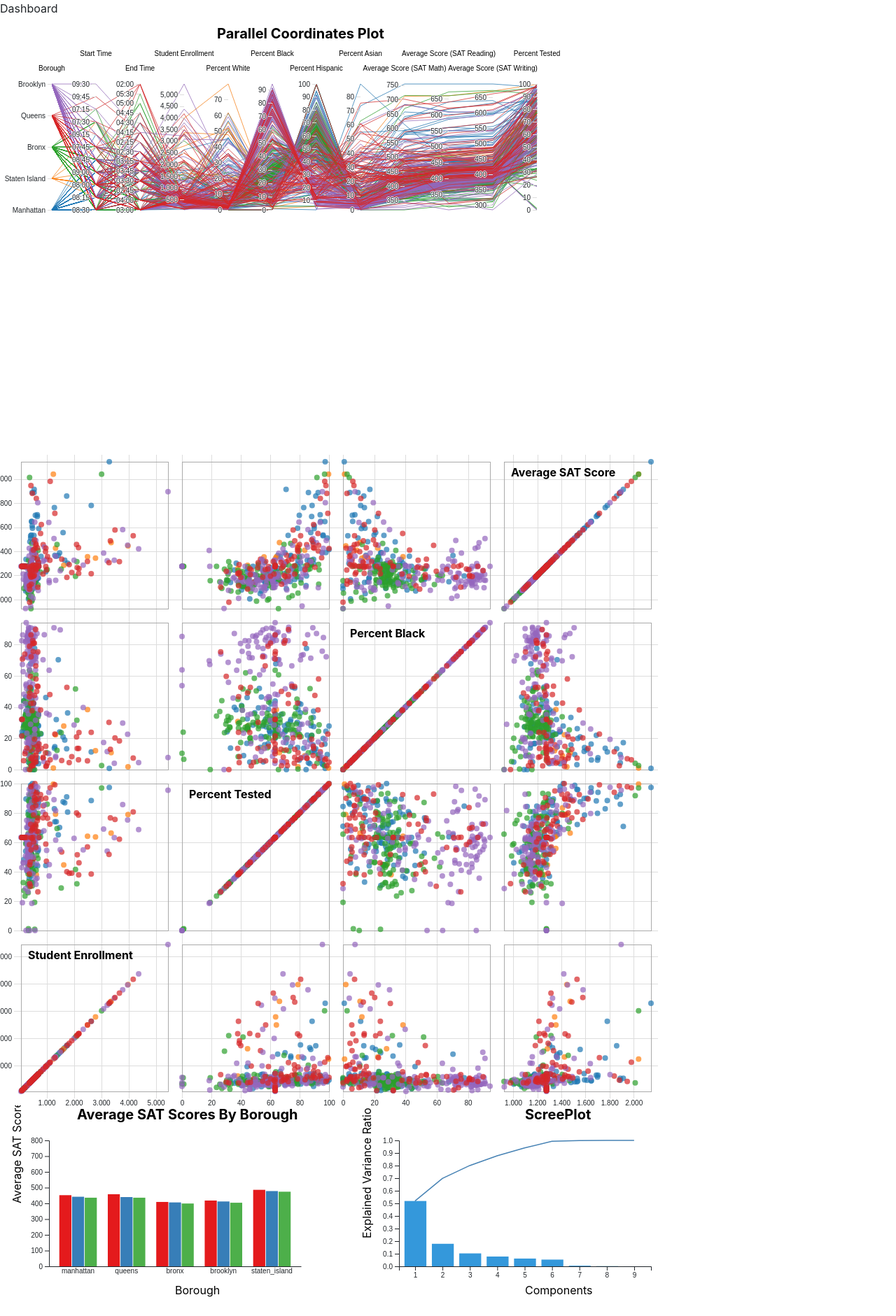
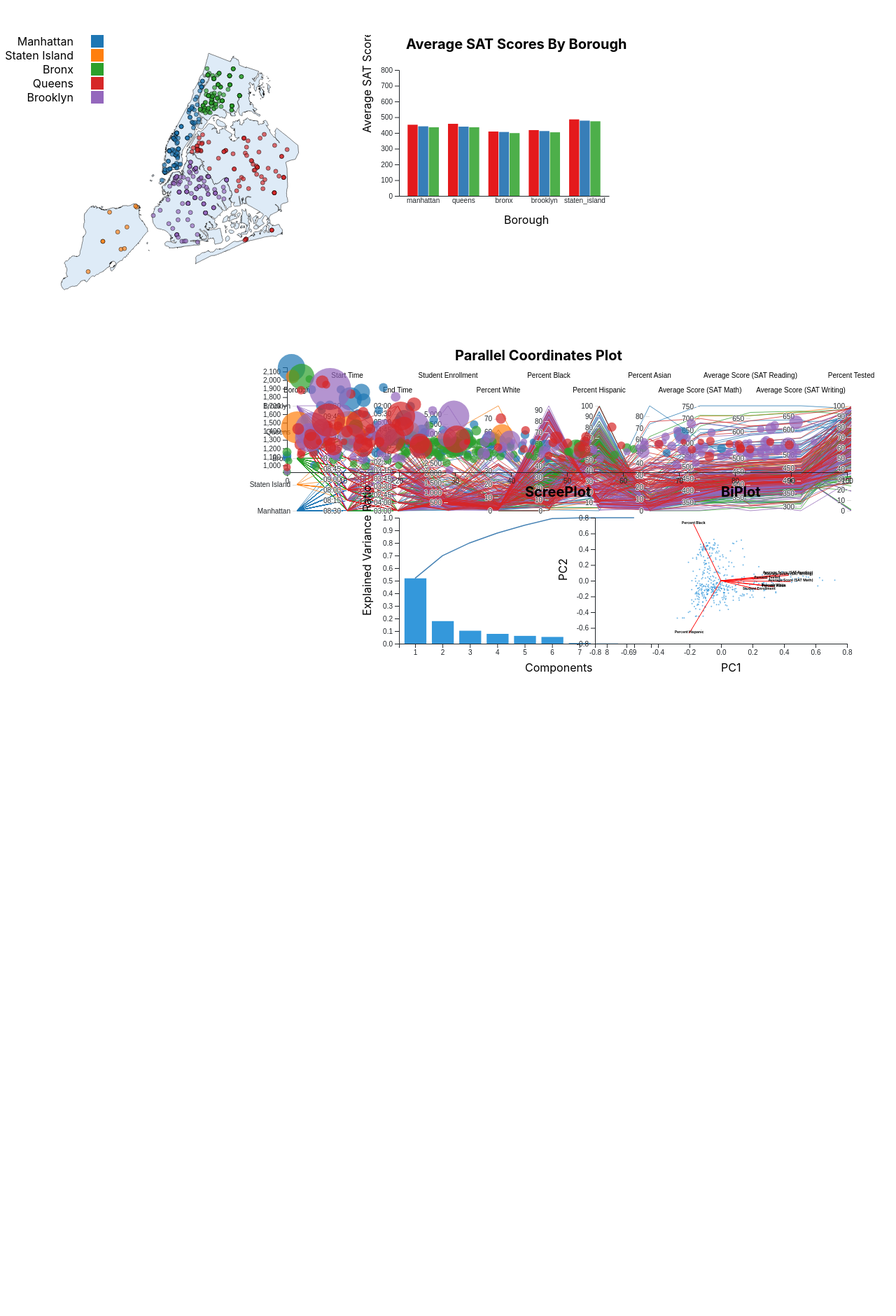
Before and after one commit to rebeccaHassett/CSE564_FinalProject, a Flask app: page / in a window 1280 px wide. Shown: the top 1881 px of the page at 70% size. After the commit the page ends 964 px from the top, so only its background shows below. Run offline with Flask 2, Linux system fonts and the light colour scheme; some libraries are stand-ins or nearby versions.

Commit message:
Add Bubble Chart and Intial Brushing for Bubble Chart

```diff
--- a/static/barchart.js
+++ b/static/barchart.js
@@ -1,9 +1,13 @@
 function drawBarChart(data) {
+  var width = 300;
+
   data["columns"] = ["borough", "SAT Math", "SAT Reading", "SAT Writing"];
 
   var svg = d3
     .select("body")
     .append("svg")
+                  .style("position", "relative")
+    .style("bottom", "50px")
     .attr("width", width + margin.left + margin.right)
     .attr("height", height + margin.top + margin.bottom)
     .append("g")
--- a/static/biplot.js
+++ b/static/biplot.js
@@ -1,10 +1,12 @@
 function drawBiPlot(data) {
     const { eigenvector, pca_data,attribute } = data;
-    var svg = d3
-      .select("body")
+    var svg = d3.select("body")
       .append("svg")
       .attr("width", width + margin.left + margin.right)
       .attr("height", height + margin.top + margin.bottom)
+                    .style("position", "relative")
+            .style("bottom", "350px")
+        .style("float", "right")
       .append("g")
       .attr("transform", "translate(" + margin.left + "," + margin.top + ")");
     var pc1 = eigenvector[0];
--- a/static/index.js
+++ b/static/index.js
@@ -1,11 +1,11 @@
 axios.get("http://127.0.0.1:5000/api").then(function ({data}) {
     // add function calls here and implement functions below this axios function.
+    var mapElements = drawMap(data.borough_data, data.location_data);
     var graphElements = drawParallelCoordinates(data.parallel_coords_data, data.column_names);
     drawScatterplotMatrix(data.scatterplotmatrix_data);
     drawBarChart(data.bar_plot_data);
     drawScreePlot(data);
     drawBiPlot(data);
-    var mapElements = drawMap(data.borough_data, data.location_data);
 
     var extents = data.column_names.map(function (p) {
         return [0, 0];
@@ -136,4 +136,7 @@ axios.get("http://127.0.0.1:5000/api").then(function ({data}) {
 var margin = {top: 50, right: 70, bottom: 70, left: 70},
     width = 500 - margin.left - margin.right,
     height = 300 - margin.top - margin.bottom,
-    parallelCoordsWidth = 960 - margin.left - margin.right;
+    parallelCoordsWidth = 940,
+    parallelCoordsHeight = 150,
+    mapCoordsWidth = 500 - margin.left - margin.right,
+    mapCoordsHeight = 500;
--- a/static/map.js
+++ b/static/map.js
@@ -4,13 +4,13 @@ function drawMap(boroughs, locations) {
     var svg = d3
         .select("body")
         .append("svg")
-        .attr("width", parallelCoordsWidth + margin.left + margin.right)
-        .attr("height", height + margin.top + margin.bottom)
+        .attr("width", mapCoordsWidth + margin.left + margin.right)
+        .attr("height", mapCoordsHeight)
         .append("g")
-        .attr("transform", "translate(" + 10 + "," + (margin.top + 30) + ")");
+        .attr("transform", "translate(" + -200 + "," + (margin.top + -50) + ")");
 
     var projection = d3.geoMercator() // mercator makes it easy to center on specific lat/long
-        .scale(50000)
+        .scale(35000)
         .center([-73.94, 40.70]); // long, lat of NYC
 
     var pathGenerator = d3.geoPath()
@@ -108,14 +108,14 @@ function drawMap(boroughs, locations) {
 
         // draw legend colored rectangles
         legends.append("rect")
-            .attr("x", legendWidth - 18)
+            .attr("x", legendWidth + 50)
             .attr("width", 18)
             .attr("height", 18)
             .style("fill", colorScale);
 
         // draw legend text
         legends.append("text")
-            .attr("x", legendWidth - 24)
+            .attr("x", legendWidth + 25)
             .attr("y", 9)
             .attr("dy", ".35em")
             .style("text-anchor", "end")
--- a/static/parallelcoordinates.js
+++ b/static/parallelcoordinates.js
@@ -1,11 +1,13 @@
 function drawParallelCoordinates(data, dimensions) {
+    var height = parallelCoordsHeight;
     var colors = d3.scaleOrdinal(d3.schemeCategory10);
 
     var svg = d3
         .select("body")
         .append("svg")
-        .attr("width", parallelCoordsWidth + margin.left + margin.right)
+        .attr("width", parallelCoordsWidth)
         .attr("height", height + margin.top + margin.bottom)
+        .style("float", "right")
         .append("g")
         .attr("transform", "translate(" + 10 + "," + (margin.top + 30) + ")");
 
--- a/static/scatterplotmatrix.js
+++ b/static/scatterplotmatrix.js
@@ -1,166 +1,152 @@
 function drawScatterplotMatrix(data) {
-    var svg = d3
-        .select("body")
+    var width = 800;
+    var height = 150;
+// append the svg object to the body of the page
+    var svg = d3.select("body")
         .append("svg")
-        .attr("width", 300 + margin.left + margin.right)
+        .attr("width", width + margin.left + margin.right)
         .attr("height", height + margin.top + margin.bottom)
+        .style("float", "right")
+        .style("position", "relative")
+        .style("bottom", "295px")
         .append("g")
-        .attr("transform", "translate(" + margin.left + "," + (margin.top + 30) + ")");
+        .attr("transform",
+            "translate(" + margin.left + "," + margin.top + ")");
 
-    var size = 230,
-    padding = 20;
+    // Add X axis
+    var x = d3.scaleLinear()
+        .domain([0, 100])
+        .range([0, width]);
+    svg.append("g")
+        .attr("transform", "translate(0," + height + ")")
+        .call(d3.axisBottom(x));
 
-    var x = d3.scaleLinear()
-        .range([padding / 2, size - padding / 2]);
+    // Add Y axis
+    var y = d3.scaleLinear()
+        .domain([920, 2150])
+        .range([height, 0]);
+    svg.append("g")
+        .call(d3.axisLeft(y));
 
-    var y = d3.scaleLinear()
-        .range([size - padding / 2, padding / 2]);
+    // Add a scale for bubble size
+    var z = d3.scaleLinear()
+        .domain([65, 7500])
+        .range([4, 40]);
 
-    var xAxis = d3.axisBottom()
-        .scale(x)
-        .ticks(6);
+    var myColor = d3.scaleOrdinal(d3.schemeCategory10);
 
-    var yAxis = d3.axisLeft()
-        .scale(y)
-        .ticks(6);
+    // -1- Create a tooltip div that is hidden by default:
+    /*var tooltip = d3.select("#my_dataviz")
+      .append("div")
+        .style("opacity", 0)
+        .attr("class", "tooltip")
+        .style("background-color", "black")
+        .style("border-radius", "5px")
+        .style("padding", "10px")
+        .style("color", "white")
 
-    var color = d3.scaleOrdinal(d3.schemeCategory10);
+    // -2- Create 3 functions to show / update (when mouse move but stay on same circle) / hide the tooltip
+    var showTooltip = function(d) {
+      tooltip
+        .transition()
+        .duration(200)
+      tooltip
+        .style("opacity", 1)
+        .html("Country: " + d.country)
+        .style("left", (d3.mouse(this)[0]+30) + "px")
+        .style("top", (d3.mouse(this)[1]+30) + "px")
+    }
+    var moveTooltip = function(d) {
+      tooltip
+        .style("left", (d3.mouse(this)[0]+30) + "px")
+        .style("top", (d3.mouse(this)[1]+30) + "px")
+    }
+    var hideTooltip = function(d) {
+      tooltip
+        .transition()
+        .duration(200)
+        .style("opacity", 0)
+    }*/
 
-    var domainByTrait = {},
-        traits = d3.keys(data[0]).filter(function (d) {
-            return d !== "BoroughId";
-        }),
-        n = traits.length;
+    // Add dots
+    var circles = svg.append('g')
+        .selectAll("dot")
+        .data(data)
+        .enter()
+        .append("circle")
+        .attr("class", "bubbles")
+        .attr("cx", function (d) {
+            return x(d["Percent Black"]);
+        })
+        .attr("cy", function (d) {
+            return y(d["Average SAT Score"]);
+        })
+        .attr("r", function (d) {
+            return z(d["Student Enrollment"]);
+        })
+        .style("fill", function (d) {
+            return myColor(d["BoroughId"]);
+        })
+    // -3- Trigger the functions
+    //.on("mouseover", showTooltip )
+    //.on("mousemove", moveTooltip )
+    //.on("mouseleave", hideTooltip )
 
-    traits.forEach(function (trait) {
-        domainByTrait[trait] = d3.extent(data, function (d) {
-            return d[trait];
-        });
-    });
 
-    xAxis.tickSize(size * n);
-    yAxis.tickSize(-size * n);
+        //create brush
+    var mapBrush = d3.brush()
+        .on("brush", highlightBrushedCircles)
+        .on("end", mapBrushEnd);
 
-    var brush = d3.brush()
-        .on("start", brushstart)
-        .on("brush", brushmove)
-        .on("end", brushend)
-        .extent([[0, 0], [size, size]]);
+    svg.call(mapBrush);
 
-    var svg = d3.select("body").append("svg")
-        .attr("width", size * n + padding)
-        .attr("height", size * n + padding)
-        .append("g")
-        .attr("transform", "translate(" + padding + "," + padding / 2 + ")");
+    function highlightBrushedCircles() {
 
-    svg.selectAll(".x.axis")
-        .data(traits)
-        .enter().append("g")
-        .attr("class", "x axis")
-        .attr("transform", function (d, i) {
-            return "translate(" + (n - i - 1) * size + ",0)";
-        })
-        .each(function (d) {
-            x.domain(domainByTrait[d]);
-            d3.select(this).call(xAxis);
-        });
+        if (d3.event.selection != null) {
 
-    svg.selectAll(".y.axis")
-        .data(traits)
-        .enter().append("g")
-        .attr("class", "y axis")
-        .attr("transform", function (d, i) {
-            return "translate(0," + i * size + ")";
-        })
-        .each(function (d) {
-            y.domain(domainByTrait[d]);
-            d3.select(this).call(yAxis);
-        });
+            // set circles to "non_brushed"
+            circles.attr("class", "non_brushed");
 
-    var cell = svg.selectAll(".cell")
-        .data(cross(traits, traits))
-        .enter().append("g")
-        .attr("class", "cell")
-        .attr("transform", function (d) {
-            return "translate(" + (n - d.i - 1) * size + "," + d.j * size + ")";
-        })
-        .each(plot);
+            //coordinates describing the corners of the brush
+            var brush_coords = d3.brushSelection(this);
 
-    // Titles for the diagonal.
-    cell.filter(function (d) {
-        return d.i === d.j;
-    }).append("text")
-        .attr("x", padding)
-        .attr("y", padding)
-        .attr("dy", ".71em")
-        .text(function (d) {
-            return d.x;
-        });
+            // set the circles within the brush to class "brushed" to style them accordingly
+            circles.filter(function () {
 
-    cell.call(brush);
+                var cx = d3.select(this).attr("cx"),
+                    cy = d3.select(this).attr("cy"),
+                    SampleId = d3.select(this).attr("SampleId");
 
-    function plot(p) {
-        var cell = d3.select(this);
+                var isBrushedCircle = isBrushed(brush_coords, cx, cy);
 
-        x.domain(domainByTrait[p.x]);
-        y.domain(domainByTrait[p.y]);
+                return isBrushedCircle;
+            })
+                .attr("class", "brushed");
 
-        cell.append("rect")
-            .attr("class", "frame")
-            .attr("x", padding / 2)
-            .attr("y", padding / 2)
-            .attr("width", size - padding)
-            .attr("height", size - padding);
-
-        cell.selectAll("circle")
-            .data(data)
-            .enter().append("circle")
-            .attr("cx", function (d) {
-                return x(d[p.x]);
-            })
-            .attr("cy", function (d) {
-                return y(d[p.y]);
-            })
-            .attr("r", 4)
-            .style("fill", function (d) {
-                return color(d.BoroughId);
-            });
-    }
-
-    var brushCell;
-
-    // Clear the previously-active brush, if any.
-    function brushstart(p) {
-        if (brushCell !== this) {
-            d3.select(brushCell).call(brush.move, null);
-            brushCell = this;
-            x.domain(domainByTrait[p.x]);
-            y.domain(domainByTrait[p.y]);
         }
     }
 
-    // Highlight the selected circles.
-    function brushmove(p) {
-        var e = d3.brushSelection(this);
-        svg.selectAll("circle").classed("hidden", function (d) {
-            return !e
-                ? false
-                : (
-                    e[0][0] > x(+d[p.x]) || x(+d[p.x]) > e[1][0]
-                    || e[0][1] > y(+d[p.y]) || y(+d[p.y]) > e[1][1]
-                );
-        });
+    function isBrushed(brush_coords, cx, cy) {
+
+        //the corners of the brush
+        var x0 = brush_coords[0][0],
+            x1 = brush_coords[1][0],
+            y0 = brush_coords[0][1],
+            y1 = brush_coords[1][1];
+
+        //checks whether the circle is within the brush
+        return x0 <= cx && cx <= x1 && y0 <= cy && cy <= y1;
     }
 
-    // If the brush is empty, select all circles.
-    function brushend() {
-        var e = d3.brushSelection(this);
-        if (e === null) svg.selectAll(".hidden").classed("hidden", false);
-    }
+    function mapBrushEnd() {
 
-    function cross(a, b) {
-        var c = [], n = a.length, m = b.length, i, j;
-        for (i = -1; ++i < n;) for (j = -1; ++j < m;) c.push({x: a[i], i: i, y: b[j], j: j});
-        return c;
+        if (!d3.event.selection) return;
+
+        // programmed clearing of brush after mouse-up
+        d3.select(this).call(mapBrush.move, null);
+
+        //set all circles to original color
+        svg.selectAll(".non_brushed").classed("brushed", true);
+
     }
 }
--- a/static/screeplot.js
+++ b/static/screeplot.js
@@ -1,10 +1,12 @@
 function drawScreePlot(data) {
     const { exp_var, cum_exp_var, attribute, eigenvector } = data;
-    var svg = d3
-      .select("body")
+    var svg = d3.select("body")
       .append("svg")
       .attr("width", width + margin.left + margin.right)
       .attr("height", height + margin.top + margin.bottom)
+            .style("position", "relative")
+    .style("bottom", "350px")
+        .style("left", "500px")
       .append("g")
       .attr("transform", "translate(" + margin.left + "," + margin.top + ")");
 
--- a/templates/index.html
+++ b/templates/index.html
@@ -142,7 +142,5 @@
 <script src="{{ url_for('static', filename='scatterplotmatrix.js') }}"></script>
 <script src="{{ url_for('static', filename='parallelcoordinates.js') }}"></script>
 <script src="{{ url_for('static', filename='map.js') }}"></script>
-
-<p>Dashboard</p>
 </body>
 </html>
```
